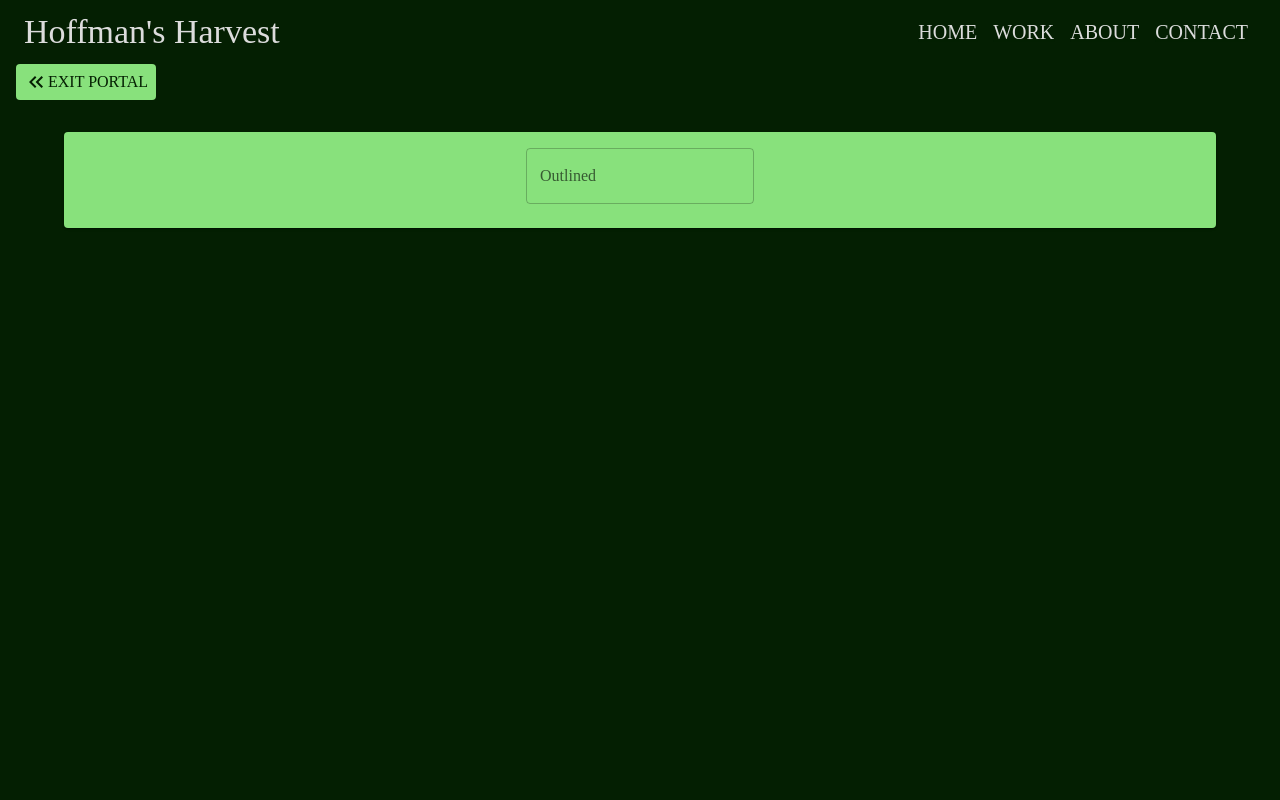
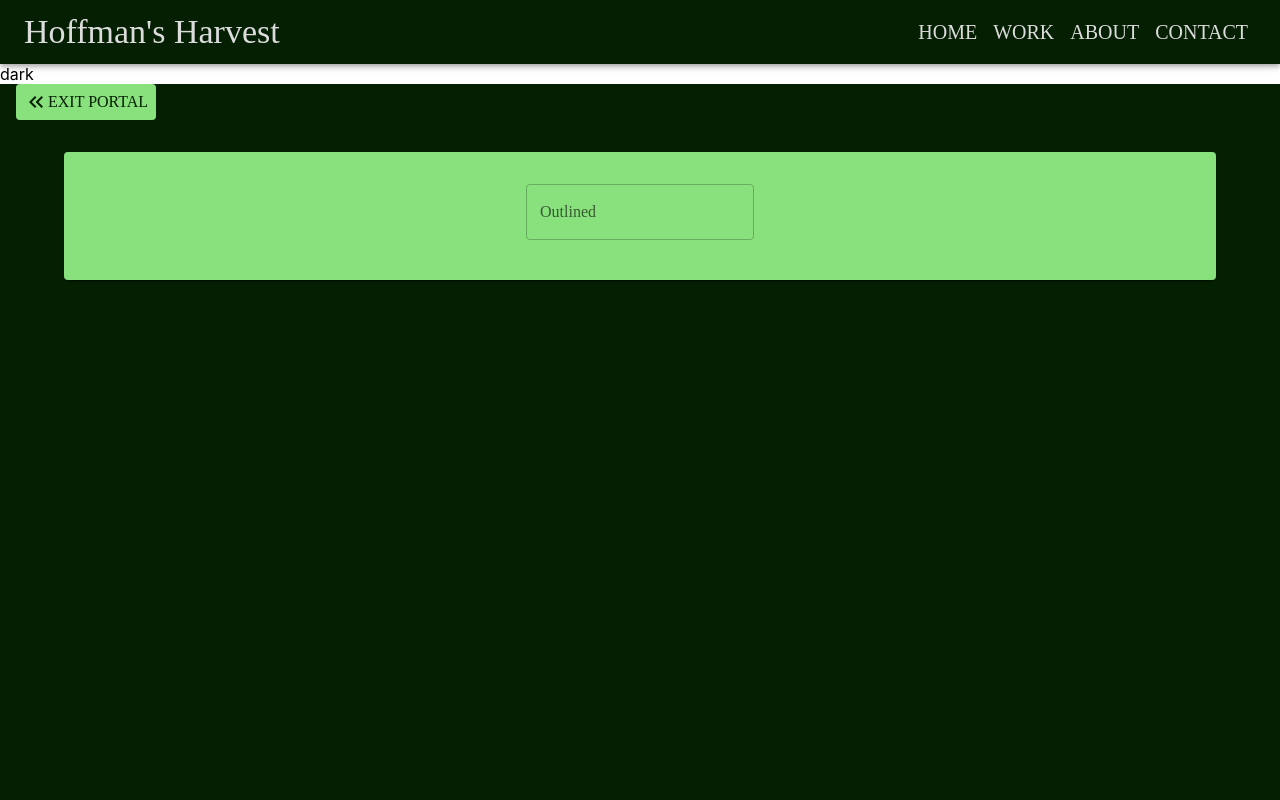
Before and after one commit to SABaltz/hoffmans-harvest, a React (Create React App) app: page /portal in a window 1280 px wide. Shown: the top 800 px of the page. Built offline with nearby package versions, Linux system fonts and the light colour scheme.

Commit message:
Implement initial version of context

```diff
--- a/src/App.tsx
+++ b/src/App.tsx
@@ -1,4 +1,4 @@
-import React from 'react';
+import React, {createContext, useContext} from 'react';
 import {BrowserRouter, Navigate, Route, Routes} from 'react-router-dom';
 import {ThemeProvider} from '@mui/material';
 import {plantTheme} from './global-parameters/Theme';
@@ -9,11 +9,15 @@ import About from './components/about/About';
 import Work from './components/work/Work';
 import Contact from './components/contact/Contact';
 import Portal from "./components/portal/Portal";
+import {colorPalette} from "./global-parameters/Parameters";
 
+export const ThemeContext = createContext('light');
 
 function App() {
+
     return (
         <ThemeProvider theme={plantTheme}>
+            <ThemeContext.Provider value="dark">
                 <NavBar/>
                 <BrowserRouter>
                     <Routes>
@@ -26,6 +30,7 @@ function App() {
                     </Routes>
                 </BrowserRouter>
                 <Footer/>
+            </ThemeContext.Provider>
         </ThemeProvider>
     );
 }
--- a/src/components/about/About.tsx
+++ b/src/components/about/About.tsx
@@ -12,7 +12,6 @@ interface AboutProps {
 
 const About: React.FC<AboutProps> = () => {
     const smallScreen = !useMediaQuery(plantTheme.breakpoints.up('sm'));
-
     const imageStyle: React.CSSProperties = {
         backgroundRepeat: 'no-repeat',
         backgroundPosition: 'center',
--- a/src/components/nav-bar/NavBar.tsx
+++ b/src/components/nav-bar/NavBar.tsx
@@ -1,14 +1,15 @@
-import React, {useState} from 'react';
+import React, {useContext, useState} from 'react';
 import {AppBar, Box, Button, Grid, Link, Menu, MenuItem, Toolbar, Typography, useMediaQuery,} from '@mui/material';
 import MenuIcon from '@mui/icons-material/Menu';
 import {plantTheme} from '../../global-parameters/Theme';
 import {colorPalette, navOptions, websiteName,} from '../../global-parameters/Parameters';
+import {ThemeContext} from "../../App";
 
 function NavBar() {
     const smallScreen = !useMediaQuery(plantTheme.breakpoints.up('sm'));
     const currentPage = window.location.href.toString().split('/')[3].toUpperCase();
     const [anchorEl, setAnchorEl] = useState<HTMLElement | undefined>(undefined);
-
+    const theme = useContext(ThemeContext);
     const handleClick = (event: React.MouseEvent<HTMLElement>) => {
         setAnchorEl(event.currentTarget);
     };
@@ -115,8 +116,11 @@ function NavBar() {
                     </Toolbar>
                 </AppBar>
             )}
+            <div>{theme}</div>
         </Box>
-    );
+
+)
+    ;
 }
 
 export default NavBar;
--- a/src/components/portal/Portal.tsx
+++ b/src/components/portal/Portal.tsx
@@ -1,5 +1,5 @@
 import {colorPalette} from "../../global-parameters/Parameters";
-import {Box, Button, Card, CardContent, Link, TextField, Typography} from "@mui/material";
+import {Box, Button, Card, CardContent, Link, List, ListItem, TextField, Typography} from "@mui/material";
 import React from "react";
 import KeyboardDoubleArrowLeftIcon from '@mui/icons-material/KeyboardDoubleArrowLeft';
 import {centerVertHoriz} from "../../global-parameters/Styles";
@@ -28,10 +28,15 @@ function Portal() {
             <Box sx={{width: '100vw', ...centerVertHoriz, marginTop: '2rem'}}>
                 <Card sx={{width: '90vw', backgroundColor: colorPalette.secondary, ...centerVertHoriz}}>
                     <CardContent>
-                        <TextField id="outlined-basic" label="Outlined" variant="outlined"
-                                   onChange={(event: React.ChangeEvent<HTMLInputElement>) => {
-                                       console.log(event.target.value);
-                                   }}/>
+                        <List>
+                            <ListItem>
+                                <TextField id="outlined-basic" label="Outlined" variant="outlined"
+                                           onChange={(event: React.ChangeEvent<HTMLInputElement>) => {
+                                               console.log(event.target.value);
+                                           }}/>
+                            </ListItem>
+                        </List>
+
                     </CardContent>
                 </Card>
             </Box>
```
Lines whose indentation alone changed are shown as unchanged.
